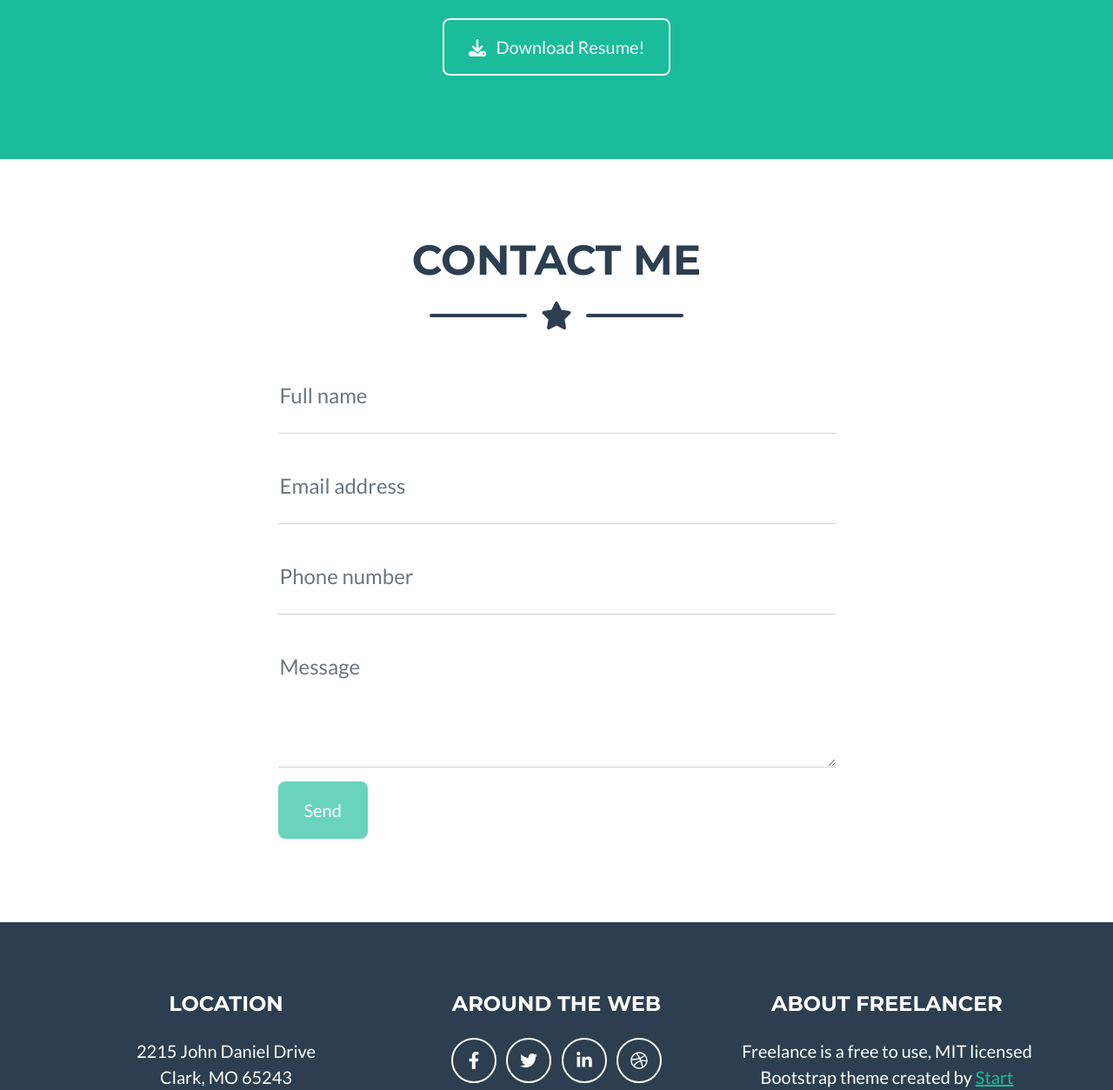
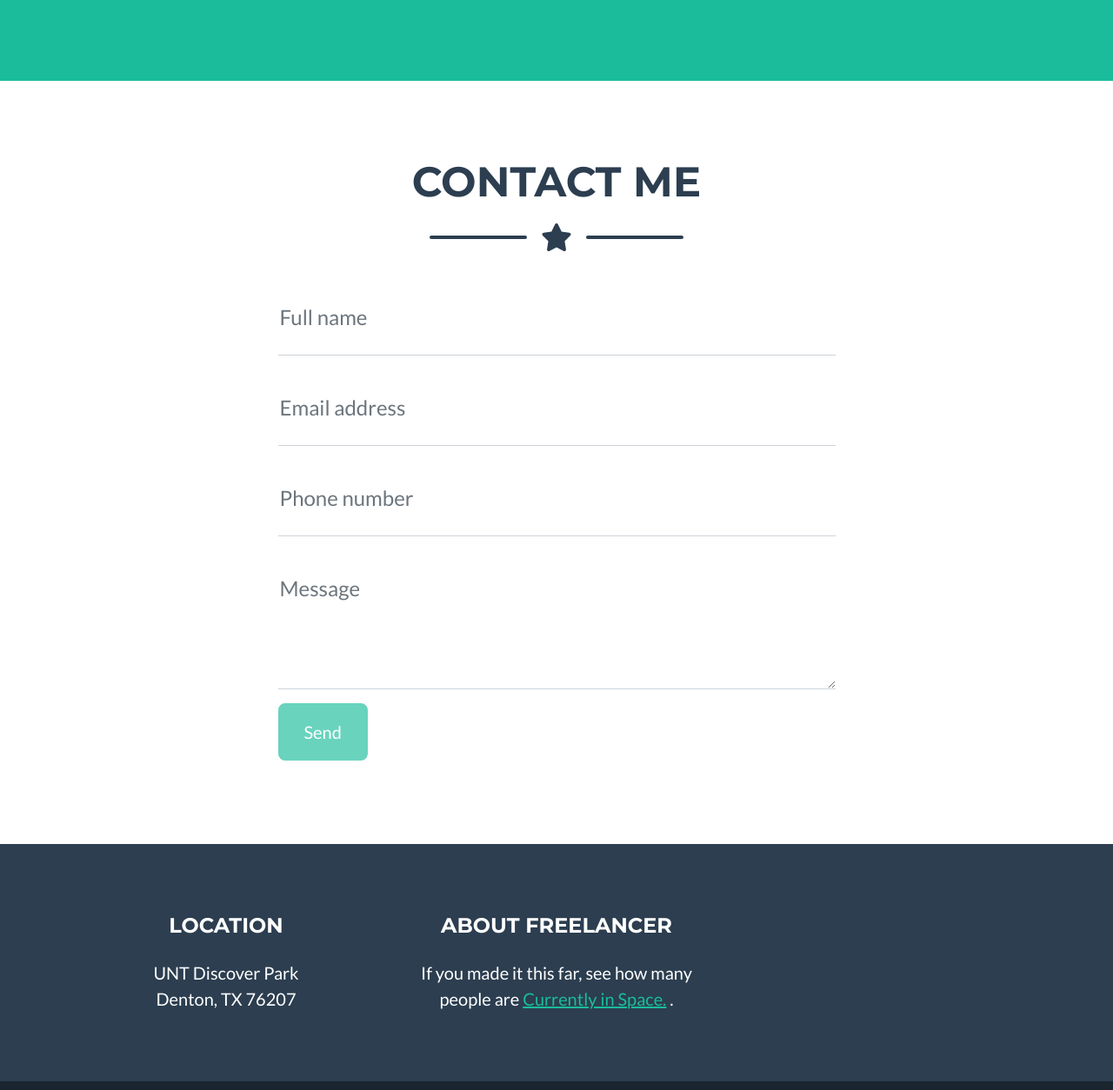
Before and after one commit to TristanMak/website, a plain HTML site: page index.html in a window 1280 px wide. Shown: the part 1543-2797 px from the top of the page at 87% size. Drawn offline with nearby package versions, Linux system fonts and the light colour scheme; files whose address does not match are found by name.

Commit message:
Update index.html

```diff
--- a/index.html
+++ b/index.html
@@ -20,7 +20,7 @@
         <!-- Navigation-->
         <nav class="navbar navbar-expand-lg bg-secondary text-uppercase fixed-top" id="mainNav">
             <div class="container">
-                <a class="navbar-brand" href="#page-top">Start Bootstrap</a>
+                <a class="navbar-brand" href="#page-top">Tristan's Site</a>
                 <button class="navbar-toggler text-uppercase font-weight-bold bg-primary text-white rounded" type="button" data-bs-toggle="collapse" data-bs-target="#navbarResponsive" aria-controls="navbarResponsive" aria-expanded="false" aria-label="Toggle navigation">
                     Menu
                     <i class="fas fa-bars"></i>
@@ -134,16 +134,11 @@
                 </div>
                 <!-- About Section Content-->
                 <div class="row">
-                    <div class="col-lg-4 ms-auto"><p class="lead">Tristan Makarwich is a Computer Engineering student at the University of North Texas</p></div>
+                    <div class="col-lg-4 ms-auto"><p class="lead">Tristan Makarwich is a Computer Engineering student at the University of North Texas.</p></div>
                     <div class="col-lg-4 me-auto"><p class="lead">He expects to graduate in May 2023!</p></div>
                 </div>
                 <!-- About Section Button-->
-                <div class="text-center mt-4">
-                    <a class="btn btn-xl btn-outline-light" href="https://startbootstrap.com/theme/freelancer/">
-                        <i class="fas fa-download me-2"></i>
-                        Download Resume!
-                    </a>
-                </div>
+
             </div>
         </section>
         <!-- Contact Section-->
@@ -225,25 +220,19 @@
                     <div class="col-lg-4 mb-5 mb-lg-0">
                         <h4 class="text-uppercase mb-4">Location</h4>
                         <p class="lead mb-0">
-                            2215 John Daniel Drive
+                            UNT Discover Park
                             <br />
-                            Clark, MO 65243
+                            Denton, TX 76207
                         </p>
                     </div>
                     <!-- Footer Social Icons-->
-                    <div class="col-lg-4 mb-5 mb-lg-0">
-                        <h4 class="text-uppercase mb-4">Around the Web</h4>
-                        <a class="btn btn-outline-light btn-social mx-1" href="#!"><i class="fab fa-fw fa-facebook-f"></i></a>
-                        <a class="btn btn-outline-light btn-social mx-1" href="#!"><i class="fab fa-fw fa-twitter"></i></a>
-                        <a class="btn btn-outline-light btn-social mx-1" href="#!"><i class="fab fa-fw fa-linkedin-in"></i></a>
-                        <a class="btn btn-outline-light btn-social mx-1" href="#!"><i class="fab fa-fw fa-dribbble"></i></a>
-                    </div>
+
                     <!-- Footer About Text-->
                     <div class="col-lg-4">
                         <h4 class="text-uppercase mb-4">About Freelancer</h4>
                         <p class="lead mb-0">
-                            Freelance is a free to use, MIT licensed Bootstrap theme created by
-                            <a href="http://startbootstrap.com">Start Bootstrap</a>
+                           If you made it this far, see how many people are
+                            <a href="http://howmanypeopleareinspacerightnow.com">Currently in Space.</a>
                             .
                         </p>
                     </div>
@@ -252,7 +241,7 @@
         </footer>
         <!-- Copyright Section-->
         <div class="copyright py-4 text-center text-white">
-            <div class="container"><small>Copyright &copy; Your Website 2022</small></div>
+            <div class="container"><small>Copyright &copy; Tristan's Site 2023</small></div>
         </div>
         <!-- Portfolio Modals-->
         <!-- Portfolio Modal 1-->
```
